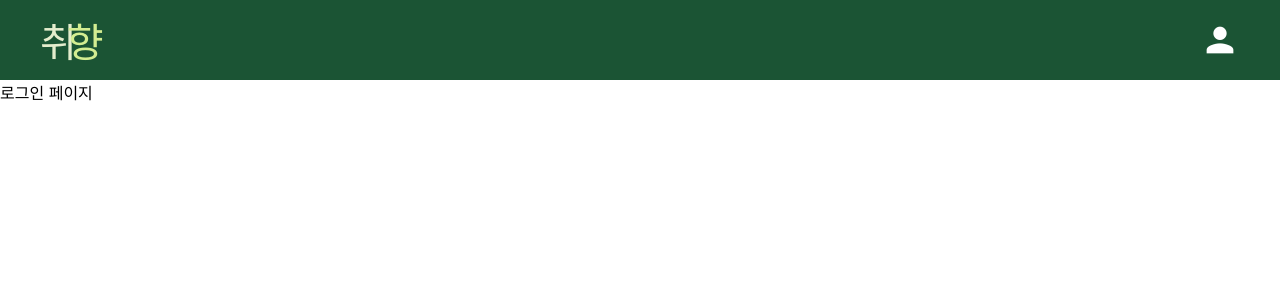
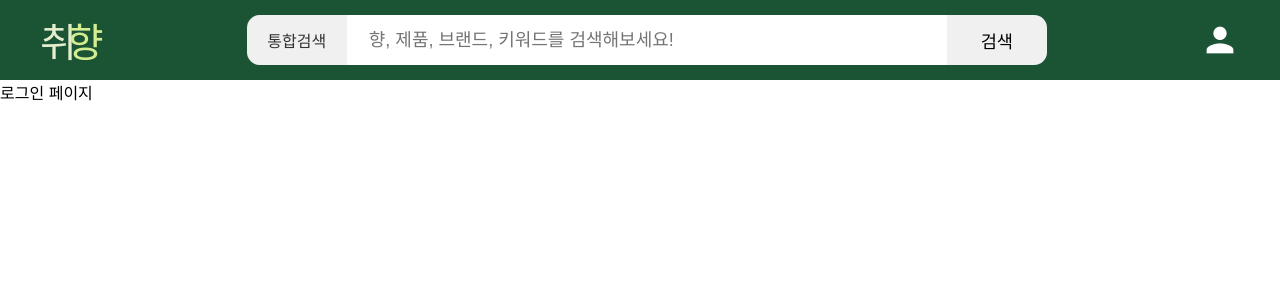
Before and after one commit to prefragrance/prefragrance-client-migration, a Next.js app: page /login in a window 1280 px wide. Shown: the top 300 px of the page. Built offline with nearby package versions, Linux system fonts and the light colour scheme; a web font is replaced by a local one.

Commit message:
feat: SearchNavBar

```diff
--- a/src/components/layout/Layout.tsx
+++ b/src/components/layout/Layout.tsx
@@ -1,18 +1,30 @@
 import styled from "@emotion/styled";
 import React from "react";
 import Navbar from "./Navbar";
+import SearchNavbar from "./SearchNavbar";
+import { useRouter } from "next/router";
 
 interface ILayout {
   children: React.ReactNode;
 }
 
 const Layout = ({ children }: ILayout) => {
+  const router = useRouter();
+  if (router.route == "/") {
     return (
       <>
         <Navbar />
         <PageContainer>{children}</PageContainer>
       </>
     );
+  } else {
+    return (
+      <>
+        <SearchNavbar />
+        <PageContainer>{children}</PageContainer>
+      </>
+    );
+  }
 };
 
 const PageContainer = styled.section`
--- /dev/null
+++ b/src/components/layout/SearchNavbar.tsx
@@ -0,0 +1,34 @@
+import styled from "@emotion/styled";
+import React from "react";
+import { fontSize, palette } from "@src/styles/styles";
+import Link from "next/link";
+import { Icon, Logo } from "@common-components";
+import { RouteUrl } from "@src/common/constants/path";
+import SearchBar from "../common/searchBar";
+const SearchNavbar = () => {
+  return (
+    <Container>
+      <Link href={RouteUrl.Base}>
+        <a>
+          <Logo />
+        </a>
+      </Link>
+      <SearchBar />
+      <Icon color={palette.white} size={fontSize.extraBigText}>
+        person
+      </Icon>
+    </Container>
+  );
+};
+
+const Container = styled.div`
+  display: flex;
+  justify-content: space-between;
+  align-items: center;
+  padding: 0px 40px;
+  width: 100%;
+  height: 80px;
+  background-color: ${palette.green.primary};
+`;
+
+export default SearchNavbar;
```
Lines whose indentation alone changed are shown as unchanged.
